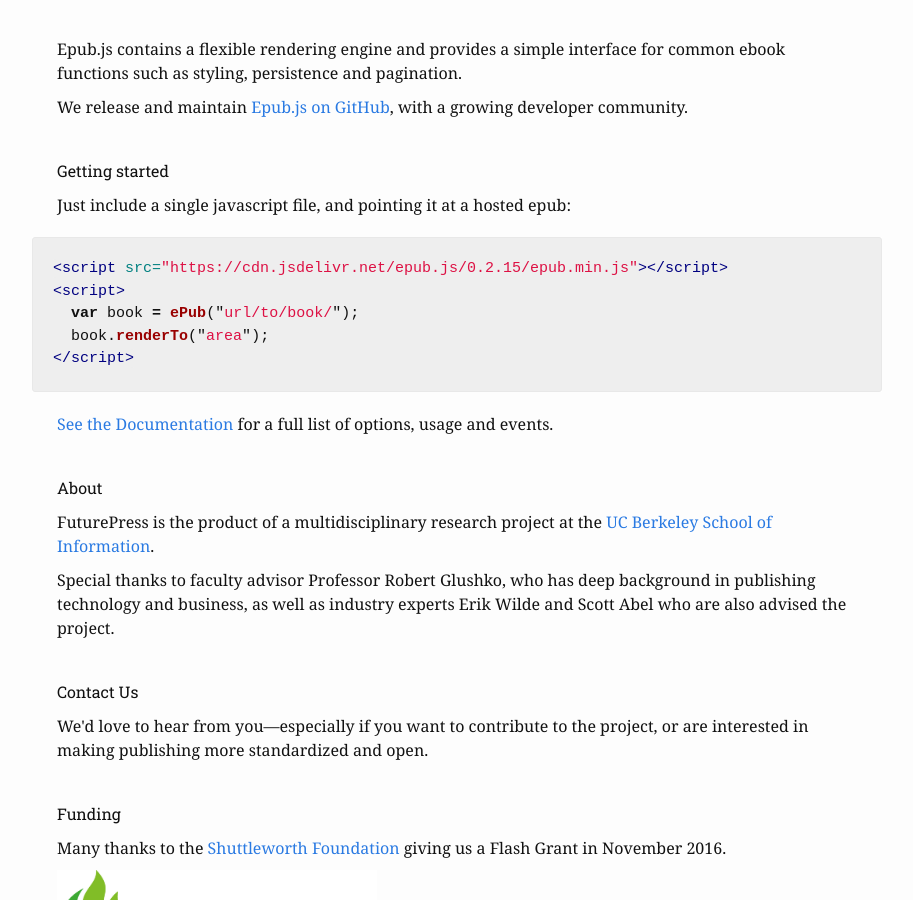
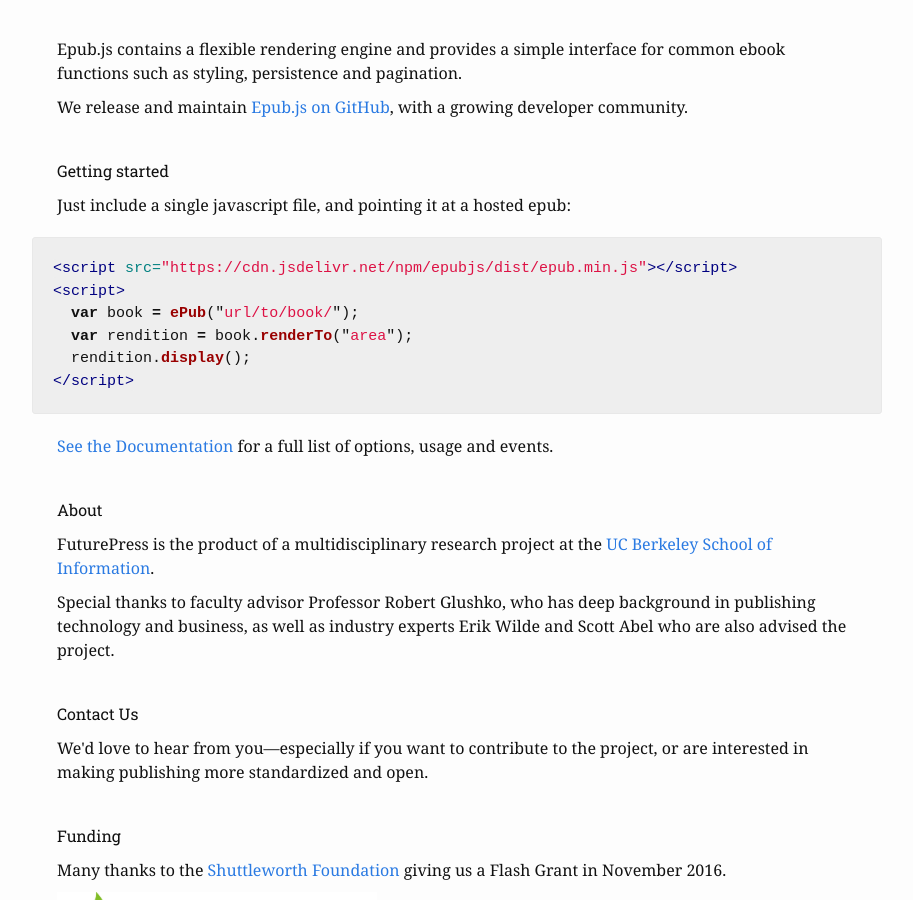
Before and after one commit to futurepress/Website, a Jekyll site: the page built from index.html, in a window 1280 px wide and 900 px high, scrolled down 1848 px. Shown: the whole window, without its empty margins (183-1096 px from the left). Built offline with Jekyll 4.4.1, drawn with Linux system fonts in a browser that asks for light colours.

Commit message:
Updated example, header

```diff
--- a/_includes/head.html
+++ b/_includes/head.html
@@ -9,6 +9,6 @@
     <link rel="stylesheet" href="{{ "/css/main.css" | prepend: site.baseurl }}">
     <link rel="canonical" href="{{ page.url | replace:'index.html','' | prepend: site.baseurl | prepend: site.url }}">
 
-    <script src="https://cdn.jsdelivr.net/epub.js/0.2.11/epub.min.js"></script>
+    <script src="https://cdn.jsdelivr.net/npm/epubjs/dist/epub.min.js"></script>
 
 </head>
--- a/_includes/header.html
+++ b/_includes/header.html
@@ -21,7 +21,7 @@
           <a class="page-link" href="{{ page.url | prepend: site.baseurl }}">{{ page.title }}</a>
           {% endif %}
         {% endfor %}
-        <a class="page-link" href="http://futurepress.github.io/epub.js/reader/">Demo</a>
+        <a class="page-link" href="https://futurepress.github.io/epubjs-reader/">Demo</a>
         <a class="page-link" href="https://github.com/futurepress/epub.js">Contribute</a>
       </div>
     </nav>
--- a/index.html
+++ b/index.html
@@ -22,11 +22,11 @@
     <p>Epub.js is an open source Javascript library that allows any web page to render Epub documents on any device with a modern browser.</p>
 
     <div id="reader-wrap">
-      <div id="prev" onclick="book.prevPage();" class="arrow">‹</div>
+      <div id="prev" onclick="rendition.prev();" class="arrow">‹</div>
       <div id="reader">
         <div id="area"></div>
       </div>
-      <div id="next" onclick="book.nextPage();"class="arrow">›</div>
+      <div id="next" onclick="rendition.next();"class="arrow">›</div>
     </div>
 
     <p>Epub.js contains a flexible rendering engine and provides a simple interface for common ebook functions such as styling, persistence and pagination.</p>
@@ -37,13 +37,14 @@
     <h4>Getting started</h4>
     <p>Just include a single javascript file, and pointing it at a hosted epub:</p>
 {% highlight html %}
-<script src="https://cdn.jsdelivr.net/epub.js/0.2.15/epub.min.js"></script>
+<script src="https://cdn.jsdelivr.net/npm/epubjs/dist/epub.min.js"></script>
 <script>
   var book = ePub("url/to/book/");
-  book.renderTo("area");
+  var rendition = book.renderTo("area");
+  rendition.display();
 </script>
 {% endhighlight %}
-    <p><a href="https://github.com/futurepress/epub.js/blob/master/documentation/README.md">See the Documentation</a> for a full list of options, usage and events.</p>
+    <p><a href="http://epubjs.org/documentation/0.3/">See the Documentation</a> for a full list of options, usage and events.</p>
   </div>
   <div class="block">
     <h4>About</h4>
@@ -68,10 +69,10 @@
 </div>
 
 <script>
-   var book = ePub("https://s3.amazonaws.com/moby-dick/", {
+   var book = ePub("https://s3.amazonaws.com/moby-dick/");
+   var rendition = book.renderTo("area", {
      width: 400,
-     height: 600
+     height: 640
    });
-
-   book.renderTo("area");
+   rendition.display();
 </script>
```
Also changed, not shown: index-old.html (deleted, +0 -239 lines), 1 other file.
